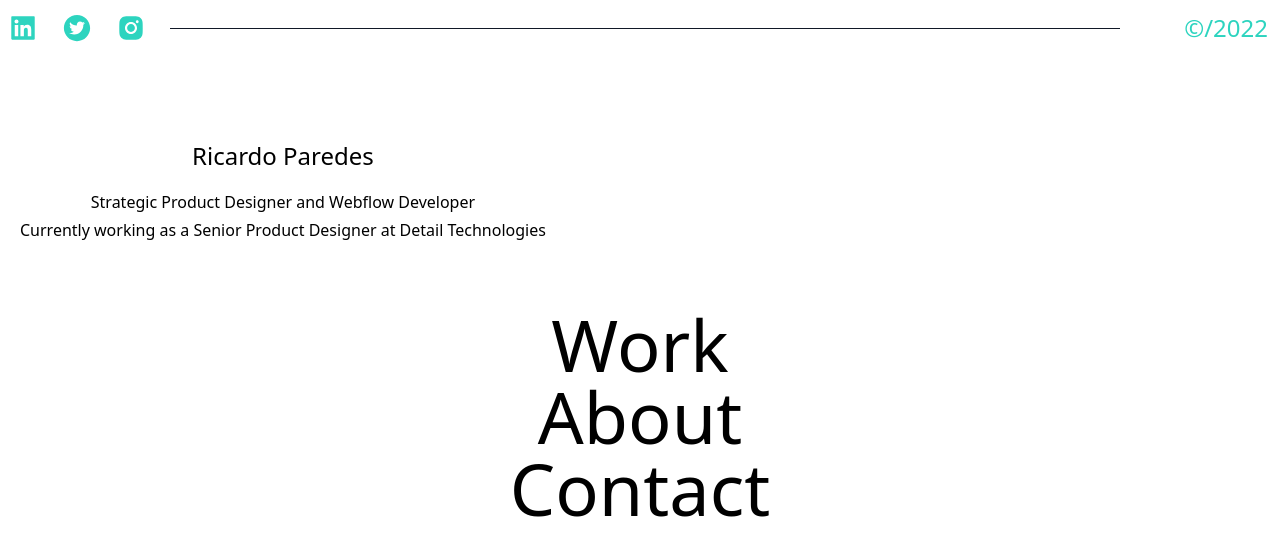
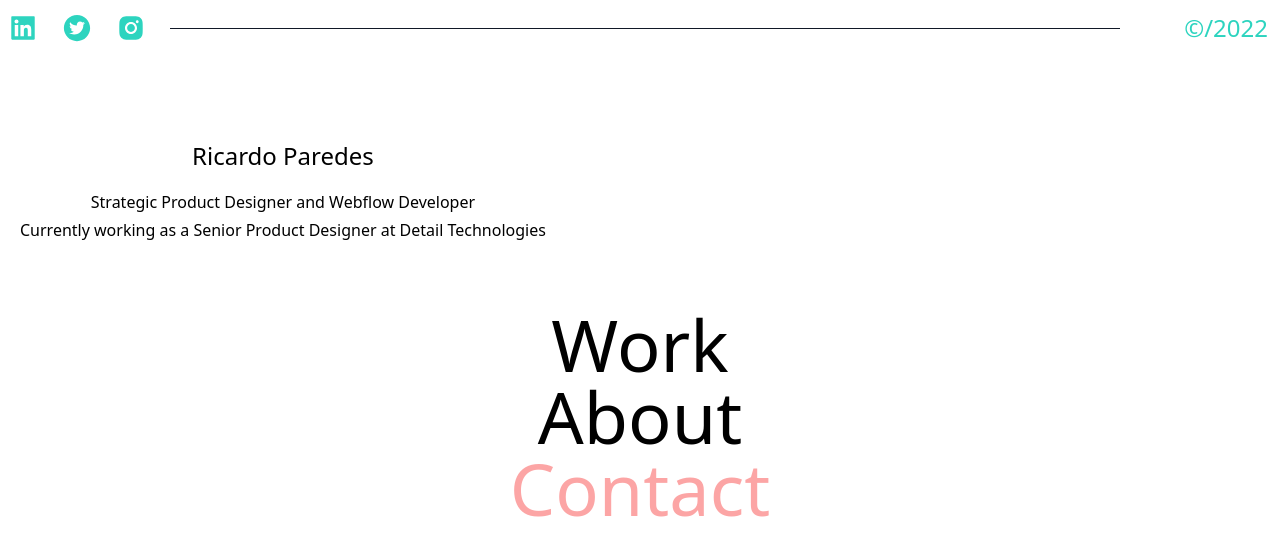
Before and after one commit to Rickypg711/port, a Next.js app: page / in a window 1280 px wide. Shown: the top 556 px of the page. Built offline with nearby package versions, Linux system fonts and the light colour scheme.

Commit message:
checking

```diff
--- a/src/app/layout.tsx
+++ b/src/app/layout.tsx
@@ -12,7 +12,7 @@ export default function RootLayout({
         head.tsx. Find out more at https://beta.nextjs.org/docs/api-reference/file-conventions/head
       */}
       <head />
-      <body className=' overflow-hidden '>{children}</body>
+      <body className=' overflow-hidden h-screen'>{children}</body>
     </html>
   )
 }
--- a/src/app/page.tsx
+++ b/src/app/page.tsx
@@ -56,7 +56,7 @@ export default function Home() {
             <div className="nav-item">
               <Link
               href="/contact"
-              className="nav-link text-7xl">
+              className="nav-link text-7xl  text-red-300 ">
                 Contact
               </Link>
             </div>
```
